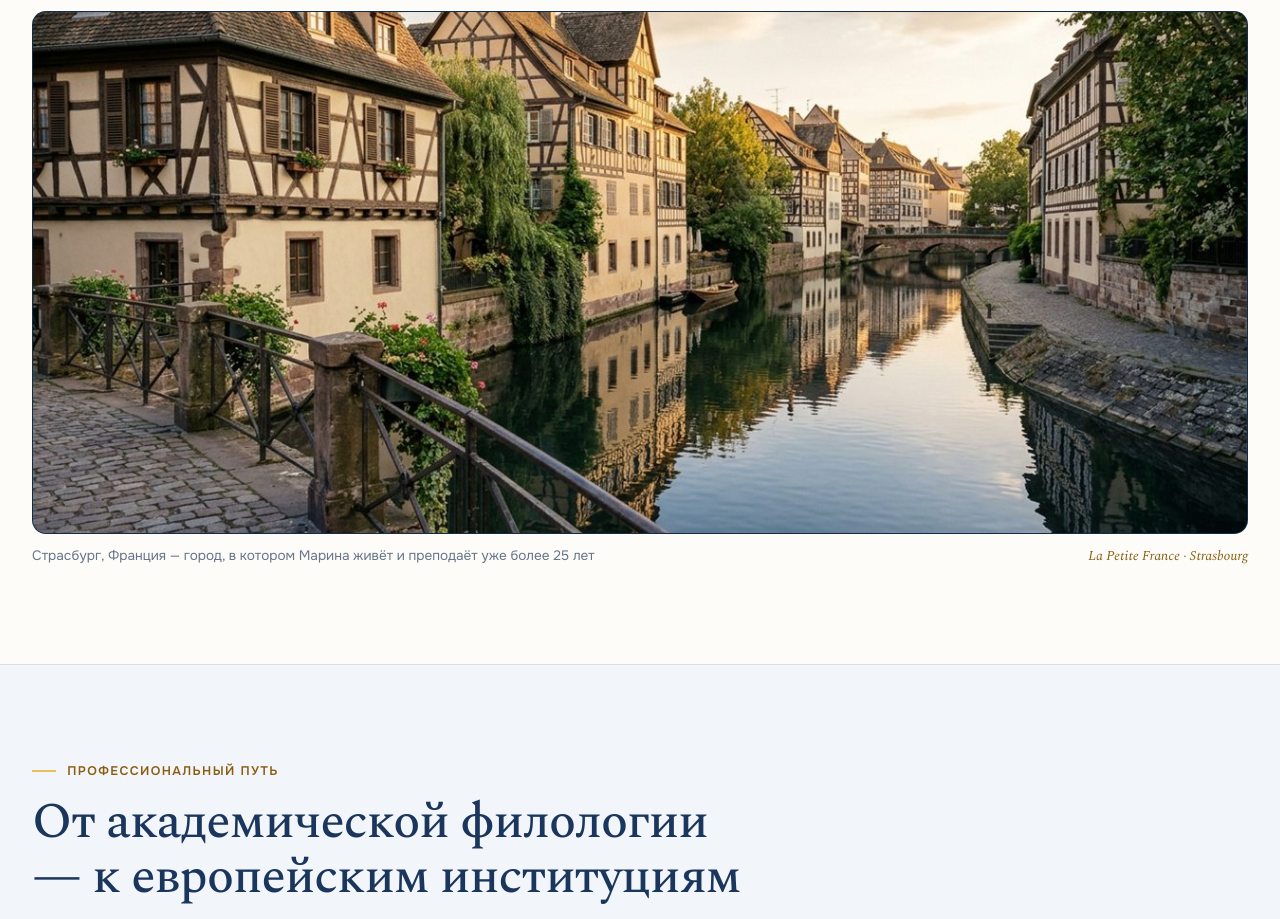
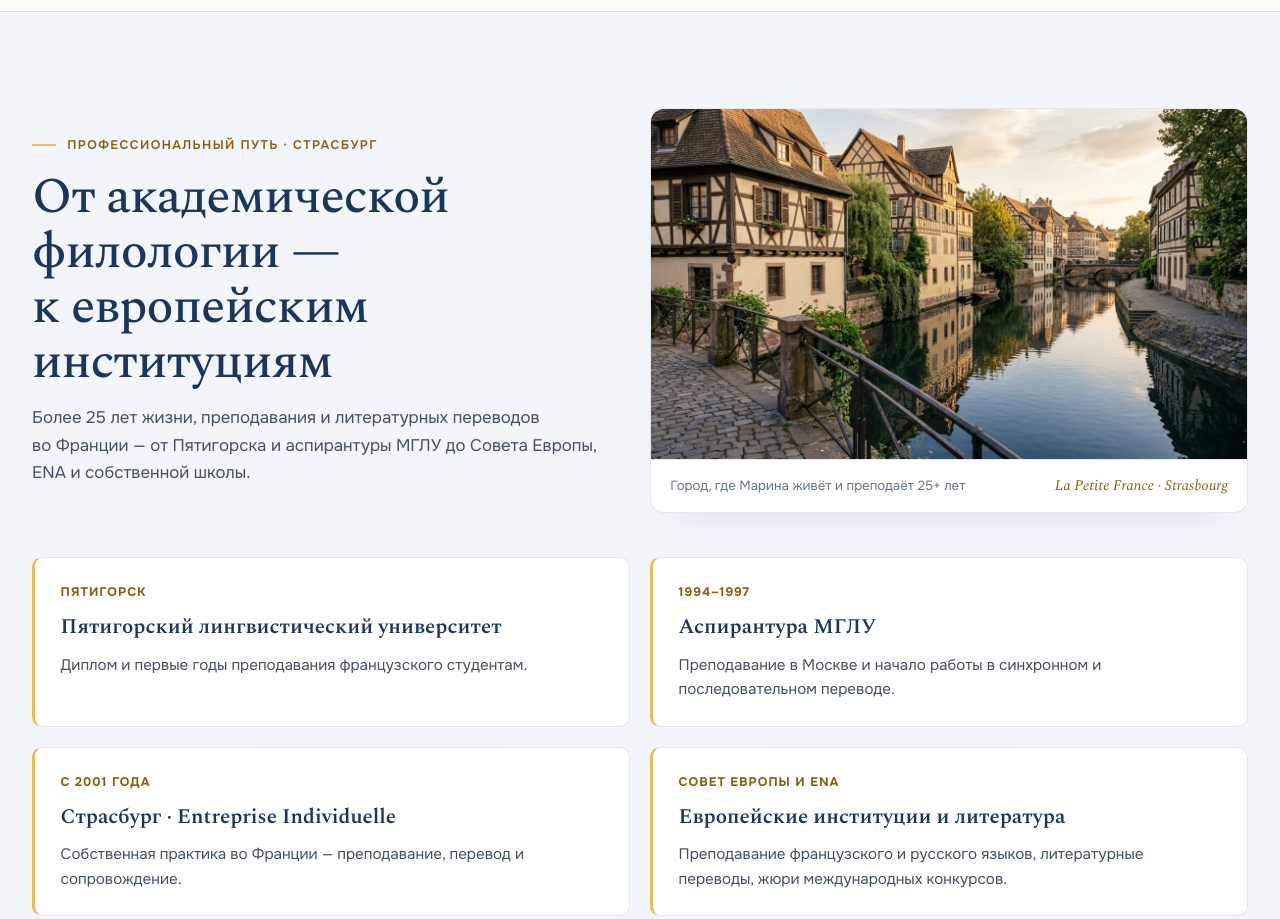
Before and after one commit to ilovehimars-dev/razumnaya-shkola, a plain HTML site: page marina.html in a window 1280 px wide. Shown: the part 1220-2139 px from the top of the page. Drawn offline with Linux system fonts and the light colour scheme.

Commit message:
v26: Integrate Strasbourg photo into Career section editorial header aligned with timeline grid

```diff
--- a/css/site.css
+++ b/css/site.css
@@ -2166,6 +2166,63 @@ button {
   padding: clamp(1.65rem, 3.2vw, 2.5rem);
 }
 
+.career-head {
+  display: grid;
+  gap: clamp(1.75rem, 3.5vw, 2.75rem);
+  align-items: center;
+  margin-bottom: clamp(2rem, 3.5vw, 2.75rem);
+}
+
+@media (min-width: 52rem) {
+  .career-head {
+    grid-template-columns: repeat(2, minmax(0, 1fr));
+    gap: 1.25rem;
+  }
+  .career-intro {
+    padding-right: 1.75rem;
+  }
+}
+
+.career-intro {
+  display: grid;
+  gap: 0.9rem;
+  align-content: center;
+}
+
+.strasbourg-card {
+  background: var(--surface);
+  border: 1px solid var(--line);
+  border-radius: var(--r-lg);
+  overflow: hidden;
+  box-shadow: 0 18px 36px -28px rgba(27, 54, 93, 0.2);
+}
+
+.strasbourg-card img {
+  width: 100%;
+  aspect-ratio: 16 / 9.4;
+  object-fit: cover;
+  display: block;
+}
+
+.strasbourg-caption {
+  padding: 0.85rem 1.2rem;
+  border-top: 1px solid var(--line);
+  display: flex;
+  flex-wrap: wrap;
+  align-items: baseline;
+  justify-content: space-between;
+  gap: 0.35rem 1rem;
+  font-size: 0.83rem;
+  color: var(--muted);
+}
+
+.strasbourg-caption em {
+  font-family: var(--serif);
+  font-style: italic;
+  font-size: 0.92rem;
+  color: var(--sun-ink);
+}
+
 .timeline-grid {
   display: grid;
   gap: 1.25rem;
--- a/marina.html
+++ b/marina.html
@@ -6,9 +6,9 @@
   <title>Марина Шультайс — о преподавателе | РаЗУМная школа</title>
   <meta name="description" content="Марина Шультайс: 25+ лет в Страсбурге, преподаватель Совета Европы и ENA, синхронный и литературный переводчик, автор поэтических сборников, индивидуальное предприятие во Франции с 2001 года.">
   <meta name="theme-color" content="#1B365D">
-  <link rel="icon" type="image/svg+xml" href="img/logo-ms-mark.svg?v=20">
-  <link rel="stylesheet" href="css/fonts.css?v=20">
-  <link rel="stylesheet" href="css/site.css?v=20">
+  <link rel="icon" type="image/svg+xml" href="img/logo-ms-mark.svg?v=26">
+  <link rel="stylesheet" href="css/fonts.css?v=26">
+  <link rel="stylesheet" href="css/site.css?v=26">
 </head>
 <body>
   <a class="skip-link" href="#main">Перейти к содержанию</a>
@@ -106,25 +106,24 @@
       </div>
     </section>
 
-    <section class="section" style="padding-top: 0;" data-reveal>
-      <div class="wrap">
-        <figure style="display: grid; gap: 0.7rem;">
-          <div class="banner-photo">
-            <img src="img/strasbourg-golden.jpg" alt="Страсбург, квартал Petite France в золотом свете" width="1280" height="714" loading="lazy">
-          </div>
-          <figcaption style="display: flex; flex-wrap: wrap; justify-content: space-between; gap: 0.5rem; font-size: 0.85rem; color: var(--muted);">
-            <span>Страсбург, Франция — город, в котором Марина живёт и преподаёт уже более 25 лет</span>
-            <em style="font-family: var(--serif); color: var(--sun-ink);">La Petite France · Strasbourg</em>
-          </figcaption>
-        </figure>
-      </div>
-    </section>
-
     <section class="section section-blue" data-reveal>
       <div class="wrap">
-        <div class="sec-head">
-          <p class="eyebrow">Профессиональный путь</p>
-          <h2 class="sec-h2">От академической филологии — к&nbsp;европейским институциям</h2>
+        <div class="career-head grid-safe">
+          <div class="career-intro">
+            <p class="eyebrow">Профессиональный путь · Страсбург</p>
+            <h2 class="sec-h2">От академической филологии — к&nbsp;европейским институциям</h2>
+            <p class="sec-lead">
+              Более 25&nbsp;лет жизни, преподавания и литературных переводов во&nbsp;Франции — от&nbsp;Пятигорска и аспирантуры&nbsp;МГЛУ до Совета Европы, ENA и&nbsp;собственной школы.
+            </p>
+          </div>
+
+          <figure class="strasbourg-card">
+            <img src="img/strasbourg-golden.jpg" alt="Страсбург, квартал Petite France в золотом свете" width="1280" height="714" loading="lazy">
+            <figcaption class="strasbourg-caption">
+              <span>Город, где Марина живёт и преподаёт 25+&nbsp;лет</span>
+              <em>La Petite France · Strasbourg</em>
+            </figcaption>
+          </figure>
         </div>
 
         <div class="timeline-grid">
```
